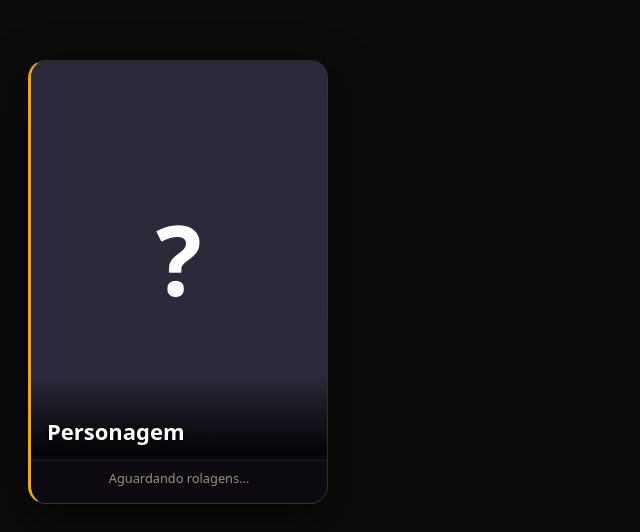
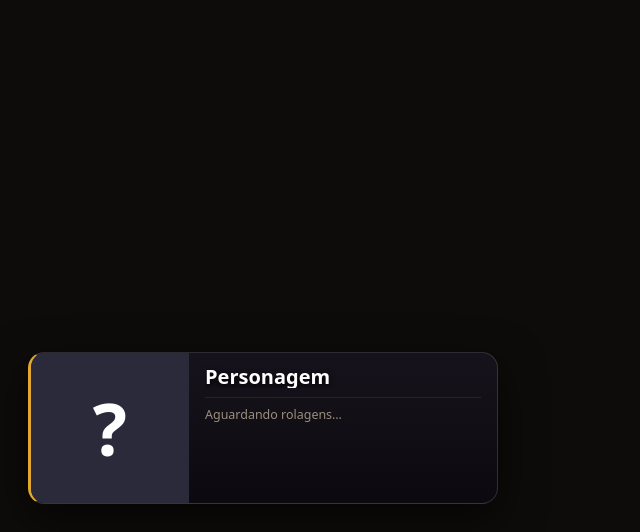
Before and after one commit to Lucas-blip-png/Asus-site, a React (Vite) app in the folder frontend/: page /overlay/ficha/1 in a window 1280 px wide. Shown: the part 268-800 px from the top of the page, without its empty margins (0-640 px from the left). Built offline with nearby package versions, Linux system fonts and the light colour scheme; no server answers.

Commit message:
Overlay OBS: layout horizontal (retrato a esquerda; nome, barras e rolagem a direita)

```diff
--- a/frontend/src/pages/OverlayFicha.jsx
+++ b/frontend/src/pages/OverlayFicha.jsx
@@ -3,19 +3,19 @@ import { useParams } from 'react-router-dom'
 import { api } from '../api.js'
 import { inscrever } from '../ws.js'
 
-// Barra de recurso (VIDA/MANA/ENERGIA), largura total do card.
+// Barra de recurso (VIDA/MANA/ENERGIA), largura total da coluna.
 function BarraV({ rot, cor, atual = 0, max = 0 }) {
   const pct = max > 0 ? Math.min(100, Math.round((atual / max) * 100)) : 0
   return (
-    <div style={{ marginBottom: 9 }}>
+    <div style={{ marginBottom: 7 }}>
       <div style={{
-        display: 'flex', justifyContent: 'space-between', fontSize: 11, fontWeight: 800,
-        letterSpacing: 1.5, color: '#fff', textShadow: '0 1px 3px rgba(0,0,0,.85)', marginBottom: 3,
+        display: 'flex', justifyContent: 'space-between', fontSize: 10.5, fontWeight: 800,
+        letterSpacing: 1.2, color: '#fff', textShadow: '0 1px 3px rgba(0,0,0,.85)', marginBottom: 2,
       }}>
         <span>{rot}</span><span>{atual}/{max}</span>
       </div>
       <div style={{
-        height: 18, borderRadius: 10, background: 'rgba(0,0,0,.55)',
+        height: 15, borderRadius: 9, background: 'rgba(0,0,0,.55)',
         border: '1.5px solid rgba(255,255,255,.7)', overflow: 'hidden',
       }}>
         <div style={{ width: pct + '%', height: '100%', background: cor, transition: 'width .3s ease' }} />
@@ -24,8 +24,8 @@ function BarraV({ rot, cor, atual = 0, max = 0 }) {
   )
 }
 
-// Overlay OBS por personagem no formato retrato (vertical): retrato grande com o
-// nome sobreposto, barras de VIDA/MANA/ENERGIA e a última rolagem — tudo em tempo real.
+// Overlay OBS por personagem no formato horizontal (deitado): retrato à esquerda e,
+// à direita, o nome, as barras de VIDA/MANA/ENERGIA e a última rolagem — em tempo real.
 // Página pública (sem login), pensada para ser Browser Source no OBS.
 export default function OverlayFicha() {
   const { personagemId } = useParams()
@@ -59,53 +59,52 @@ export default function OverlayFicha() {
   return (
     <div className="overlay-root">
       <div style={{
-        width: 300,
+        display: 'flex', width: 470,
         background: 'linear-gradient(180deg, rgba(24,20,30,.94), rgba(12,10,16,.96))',
-        borderRadius: 18, border: '1px solid rgba(255,255,255,.14)',
+        borderRadius: 16, border: '1px solid rgba(255,255,255,.14)',
         borderLeft: '3px solid var(--gold, #e0b64a)',
         boxShadow: '0 16px 46px rgba(0,0,0,.6)', overflow: 'hidden', backdropFilter: 'blur(6px)',
       }}>
-        {/* Retrato (vertical) com o nome sobreposto */}
-        <div style={{ position: 'relative', width: '100%', aspectRatio: '3 / 4', background: '#2a2a3a' }}>
+        {/* Retrato à esquerda (preenche a altura do card) */}
+        <div style={{ position: 'relative', width: 158, flexShrink: 0, background: '#2a2a3a' }}>
           {temFoto ? (
             <img src={`/api/assets/${info.avatarAssetId}/conteudo`} alt=""
-              style={{ width: '100%', height: '100%', objectFit: 'cover', display: 'block' }}
+              style={{ width: '100%', height: '100%', objectFit: 'cover', display: 'block', position: 'absolute', inset: 0 }}
               onError={() => setFotoErro(true)} />
           ) : (
             <div style={{
-              width: '100%', height: '100%', display: 'flex', alignItems: 'center',
-              justifyContent: 'center', fontSize: 96, fontWeight: 800, color: '#fff',
+              width: '100%', height: '100%', minHeight: 150, display: 'flex', alignItems: 'center',
+              justifyContent: 'center', fontSize: 72, fontWeight: 800, color: '#fff',
             }}>{inicial}</div>
           )}
+        </div>
+
+        {/* Conteúdo à direita */}
+        <div style={{ flex: 1, minWidth: 0, padding: '12px 16px 12px' }}>
           <div style={{
-            position: 'absolute', left: 0, right: 0, bottom: 0, padding: '44px 16px 12px',
-            background: 'linear-gradient(to top, rgba(0,0,0,.92), rgba(0,0,0,.45) 55%, transparent)',
+            fontWeight: 800, fontSize: 20, color: '#fff', textShadow: '0 2px 6px #000',
+            lineHeight: 1.15, marginBottom: 9, whiteSpace: 'nowrap', overflow: 'hidden', textOverflow: 'ellipsis',
           }}>
-            <div style={{ fontWeight: 800, fontSize: 22, color: '#fff', textShadow: '0 2px 6px #000', lineHeight: 1.15 }}>
             {info?.nome || 'Personagem'}
           </div>
-          </div>
-        </div>
 
-        {/* Barras */}
           {status && (
-          <div style={{ padding: '14px 16px 4px' }}>
+            <>
               <BarraV rot="VIDA" cor="linear-gradient(90deg,#e0454e,#ff6b73)" atual={status.pvAtual} max={status.pvMax} />
               <BarraV rot="MANA" cor="linear-gradient(90deg,#5566e0,#8a97ff)" atual={status.pmAtual} max={status.pmMax} />
               <BarraV rot="ENERGIA" cor="linear-gradient(90deg,#e0a640,#ffce6b)" atual={status.peAtual} max={status.peMax} />
-          </div>
+            </>
           )}
 
-        {/* Última rolagem */}
-        <div style={{ padding: '8px 16px 16px', borderTop: '1px solid rgba(255,255,255,.08)', marginTop: 4 }}>
+          <div style={{ borderTop: '1px solid rgba(255,255,255,.08)', marginTop: 8, paddingTop: 8 }}>
             {ultima ? (
-            <div className="pop" key={ultima.id} style={{ display: 'flex', alignItems: 'center', gap: 12 }}>
-              <div className={`overlay-total ${critClass}`} style={{ fontSize: '2.6rem', margin: 0 }}>{ultima.total}</div>
+              <div className="pop" key={ultima.id} style={{ display: 'flex', alignItems: 'center', gap: 11 }}>
+                <div className={`overlay-total ${critClass}`} style={{ fontSize: '2.3rem', margin: 0 }}>{ultima.total}</div>
                 <div style={{ minWidth: 0 }}>
-                <div style={{ textTransform: 'uppercase', letterSpacing: 1.5, fontSize: '.68rem', fontWeight: 700, color: 'var(--gold-3, #e0b64a)' }}>
+                  <div style={{ textTransform: 'uppercase', letterSpacing: 1.2, fontSize: '.66rem', fontWeight: 700, color: 'var(--gold-3, #e0b64a)', whiteSpace: 'nowrap', overflow: 'hidden', textOverflow: 'ellipsis' }}>
                     {ultima.rotulo || ultima.expressao}
                   </div>
-                <div className="muted" style={{ fontSize: '.7rem' }}>
+                  <div className="muted" style={{ fontSize: '.68rem' }}>
                     {ultima.detalhe}
                     {ultima.critico ? ' · CRÍTICO!' : ''}
                     {ultima.falhaCritica ? ' · FALHA!' : ''}
@@ -113,8 +112,9 @@ export default function OverlayFicha() {
                 </div>
               </div>
             ) : (
-            <div className="muted" style={{ fontSize: '.8rem', textAlign: 'center' }}>Aguardando rolagens…</div>
+              <div className="muted" style={{ fontSize: '.78rem' }}>Aguardando rolagens…</div>
             )}
+          </div>
         </div>
       </div>
     </div>
```
Lines whose indentation alone changed are shown as unchanged.
